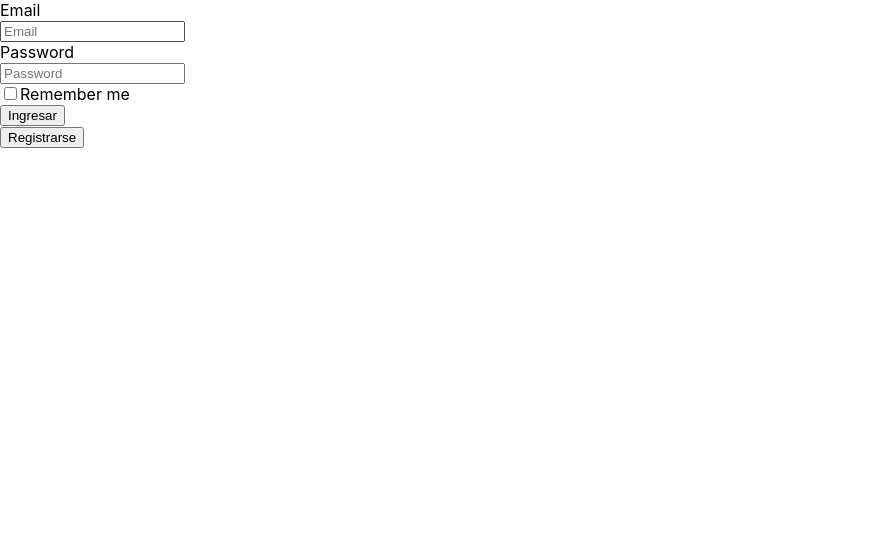
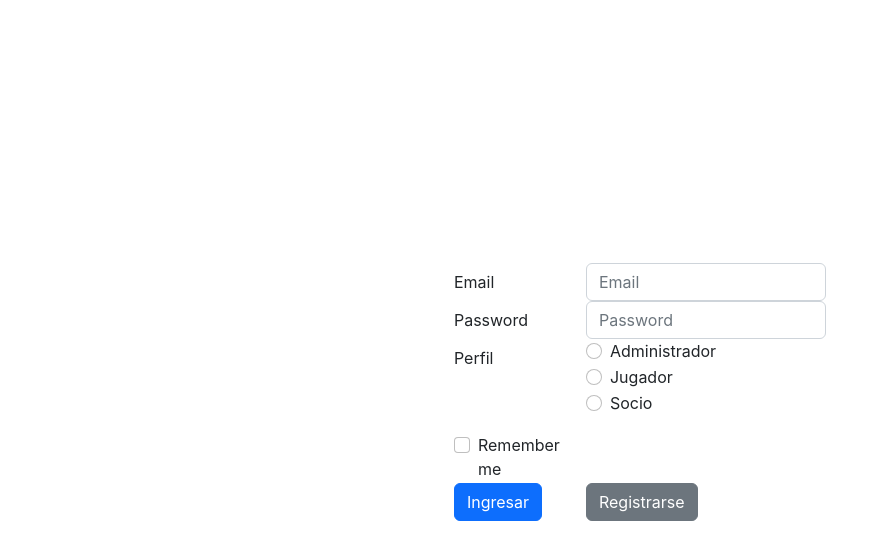
Before and after one commit to diegohuertan/recetappFront, a React (Create React App) app: page /login in a window 1280 px wide. Shown: the top 560 px of the page, without its empty margins (0-889 px from the left). Built offline with nearby package versions, Linux system fonts and the light colour scheme.

Commit message:
creacion bd y modificacion ruteo

```diff
--- a/package.json
+++ b/package.json
@@ -7,6 +7,8 @@
     "@testing-library/react": "^13.4.0",
     "@testing-library/user-event": "^13.5.0",
     "express": "^4.18.2",
+    "axios": "^1.4.0",
+    "bootstrap": "^5.2.3",
     "mysql": "^2.18.1",
     "path": "^0.12.7",
     "react": "^18.2.0",
--- a/src/index.js
+++ b/src/index.js
@@ -1,17 +1,43 @@
-import React from 'react';
-import ReactDOM from 'react-dom/client';
-import './index.css';
-import App from './App';
-import reportWebVitals from './reportWebVitals';
+import React, { useState } from 'react';
+import ReactDOM from 'react-dom';
+import { BrowserRouter, Routes, Route, Link, Navigate } from 'react-router-dom';
+import 'bootstrap/dist/css/bootstrap.min.css';
+import './App.css';
+import './index.css'
+import Login from './login';
+import Home from './home';
+import Nav from './nav';
 
-const root = ReactDOM.createRoot(document.getElementById('root'));
-root.render(
-  <React.StrictMode>
-    <App />
-  </React.StrictMode>
-);
 
-// If you want to start measuring performance in your app, pass a function
-// to log results (for example: reportWebVitals(console.log))
-// or send to an analytics endpoint. Learn more: https://bit.ly/CRA-vitals
-reportWebVitals();
+function App() {
+  const [isLoggedIn, setIsLoggedIn] = useState(false);
+
+  return (
+    <BrowserRouter>
+      <div>
+
+
+        <Routes>
+
+
+          <Route
+            path="/"
+            element={isLoggedIn ? <Home /> : <Navigate to="/login" replace />}
+          />
+          <Route
+
+            path="/login"
+            element={<Login setIsLoggedIn={setIsLoggedIn} />}
+          />
+
+
+        </Routes>
+
+
+
+      </div>
+    </BrowserRouter>
+  );
+}
+
+ReactDOM.render(<App />, document.getElementById('root'));
--- a/src/login.js
+++ b/src/login.js
@@ -3,14 +3,50 @@ import Button from 'react-bootstrap/Button';
 import Col from 'react-bootstrap/Col';
 import Form from 'react-bootstrap/Form';
 import Row from 'react-bootstrap/Row';
+import axios from 'axios';
+import { useNavigate } from 'react-router-dom';
 
-function Login(){
+function Login({ setIsLoggedIn }) {
+  const navigate = useNavigate();
+  const [correo, setEmail] = useState('');
+  const [contraseña, setPassword] = useState('');
+  const [perfil, setProfile] = useState('');
+  const isValidLogin = correo !== '' && contraseña !== '' && perfil !== '';
 
+  const handleSubmit = async (e) => {
+    e.preventDefault();
 
+    if (isValidLogin) {
+      try {
+        // Realiza una solicitud POST al backend para autenticar las credenciales
+        const response = await axios.post('/api/login', {
+          correo: correo,
+          contraseña: contraseña,
+          perfil: perfil,
+        });
 
-    return(
+        // Si la solicitud es exitosa y las credenciales son válidas, establece el estado de inicio de sesión en verdadero
+        if (response.data.success) {
+          setIsLoggedIn(true);
+          navigate('/');
+        } else {
+          console.log('Credenciales de inicio de sesión no válidas');
+        }
+      } catch (error) {
+        console.error('Error al realizar la solicitud:', error);
+      }
+    } else {
+      console.log('Credenciales de inicio de sesión no válidas');
+    }
+  };
+
+  const handleRegister = () => {
+    navigate('/registro');
+  };
+
+  return (
     <div className="d-flex justify-content-center align-items-center vh-100">
-      <Form className="custom-form p-4 rounded">
+      <Form className="custom-form p-4 rounded" onSubmit={handleSubmit}>
         <Form.Group as={Row} controlId="formHorizontalEmail">
           <Form.Label column sm={4}>
             Email
@@ -19,8 +55,8 @@ function Login(){
             <Form.Control
               type="email"
               placeholder="Email"
-
-
+              value={correo}
+              onChange={(e) => setEmail(e.target.value)}
             />
           </Col>
         </Form.Group>
@@ -33,13 +69,45 @@ function Login(){
             <Form.Control
               type="password"
               placeholder="Password"
-
-
+              value={contraseña}
+              onChange={(e) => setPassword(e.target.value)}
             />
           </Col>
         </Form.Group>
 
-
+        <fieldset>
+          <Form.Group as={Row} className="mb-3">
+            <Form.Label as="legend" column sm={4}>
+              Perfil
+            </Form.Label>
+            <Col sm={8}>
+              <Form.Check
+                type="radio"
+                label="Administrador"
+                name="perfil"
+                id="perfil1"
+                value="administrador"
+                onChange={(e) => setProfile(e.target.value)}
+              />
+              <Form.Check
+                type="radio"
+                label="Jugador"
+                name="perfil"
+                id="perfil2"
+                value="jugador"
+                onChange={(e) => setProfile(e.target.value)}
+              />
+              <Form.Check
+                type="radio"
+                label="Socio"
+                name="perfil"
+                id="perfil3"
+                value="socio"
+                onChange={(e) => setProfile(e.target.value)}
+              />
+            </Col>
+          </Form.Group>
+        </fieldset>
 
         <Form.Group as={Row} controlId="formHorizontalCheck">
           <Col sm={4} offset={4}>
@@ -52,14 +120,14 @@ function Login(){
             <Button type="submit">Ingresar</Button>
           </Col>
           <Col sm={4}>
-            <Button variant="secondary" >
+            <Button variant="secondary" onClick={handleRegister}>
               Registrarse
             </Button>
           </Col>
         </Form.Group>
       </Form>
     </div>
-);
+  );
 }
 
 export default Login;
--- /dev/null
+++ b/src/nav.js
@@ -0,0 +1,22 @@
+import React from 'react';
+import Navbar from 'react-bootstrap/Navbar';
+import Nav from 'react-bootstrap/Nav';
+import { Link } from 'react-router-dom';
+
+function CustomNavbar() {
+  return (
+    <Navbar bg="light" expand="lg">
+      <Navbar.Brand as={Link} to="/"></Navbar.Brand>
+      <Navbar.Toggle aria-controls="basic-navbar-nav" />
+      <Navbar.Collapse id="basic-navbar-nav">
+        <Nav className="me-auto">
+          <Nav.Link as={Link} to="/">Home</Nav.Link>
+          <Nav.Link as={Link} to="/login">Login</Nav.Link>
+
+        </Nav>
+      </Navbar.Collapse>
+    </Navbar>
+  );
+}
+
+export default CustomNavbar;
```
Also changed, not shown: server.js (+40 -1 lines), src/App.js (+6 -2 lines), 1 other file (tests, documents, lock files or other folders).
